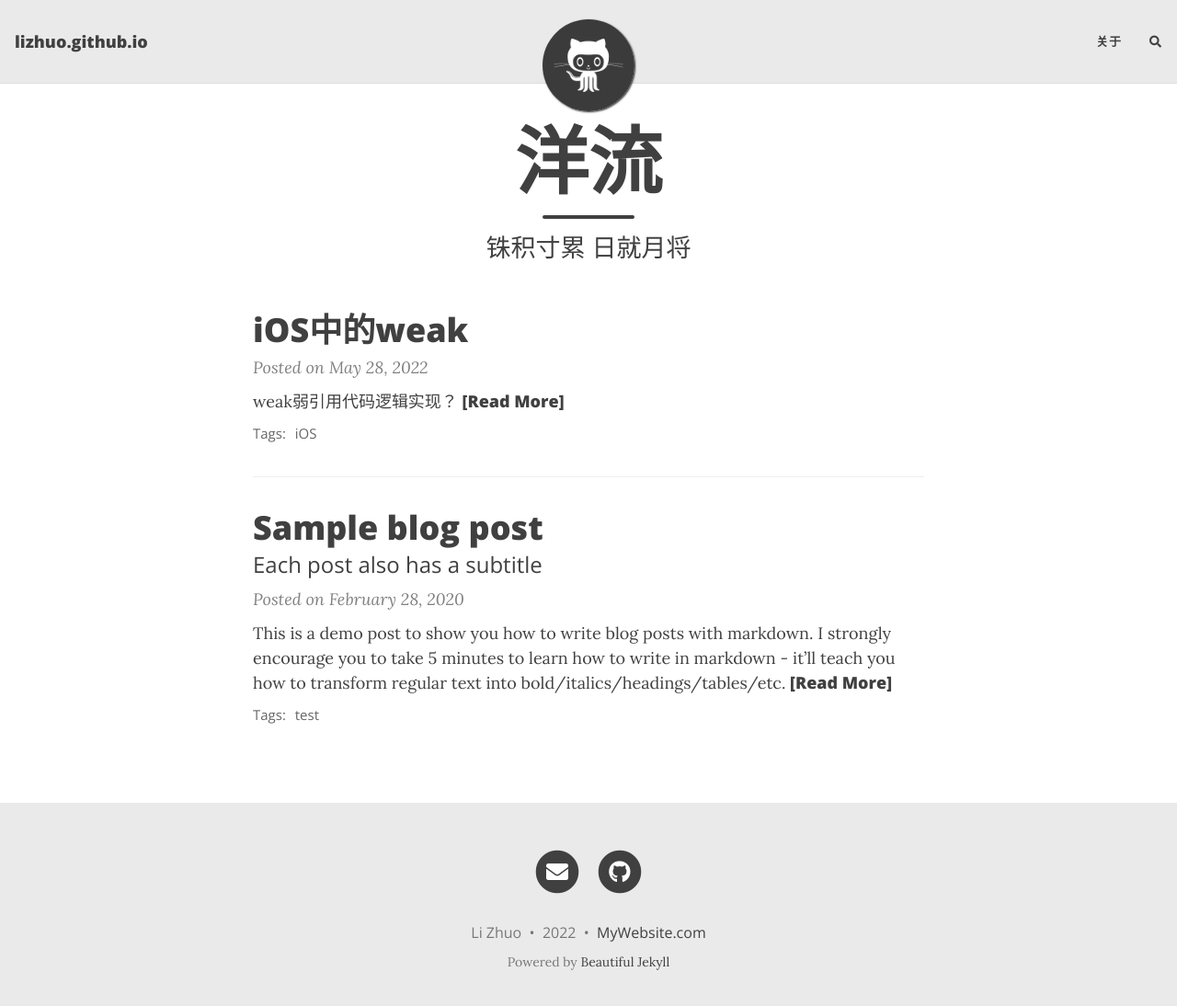
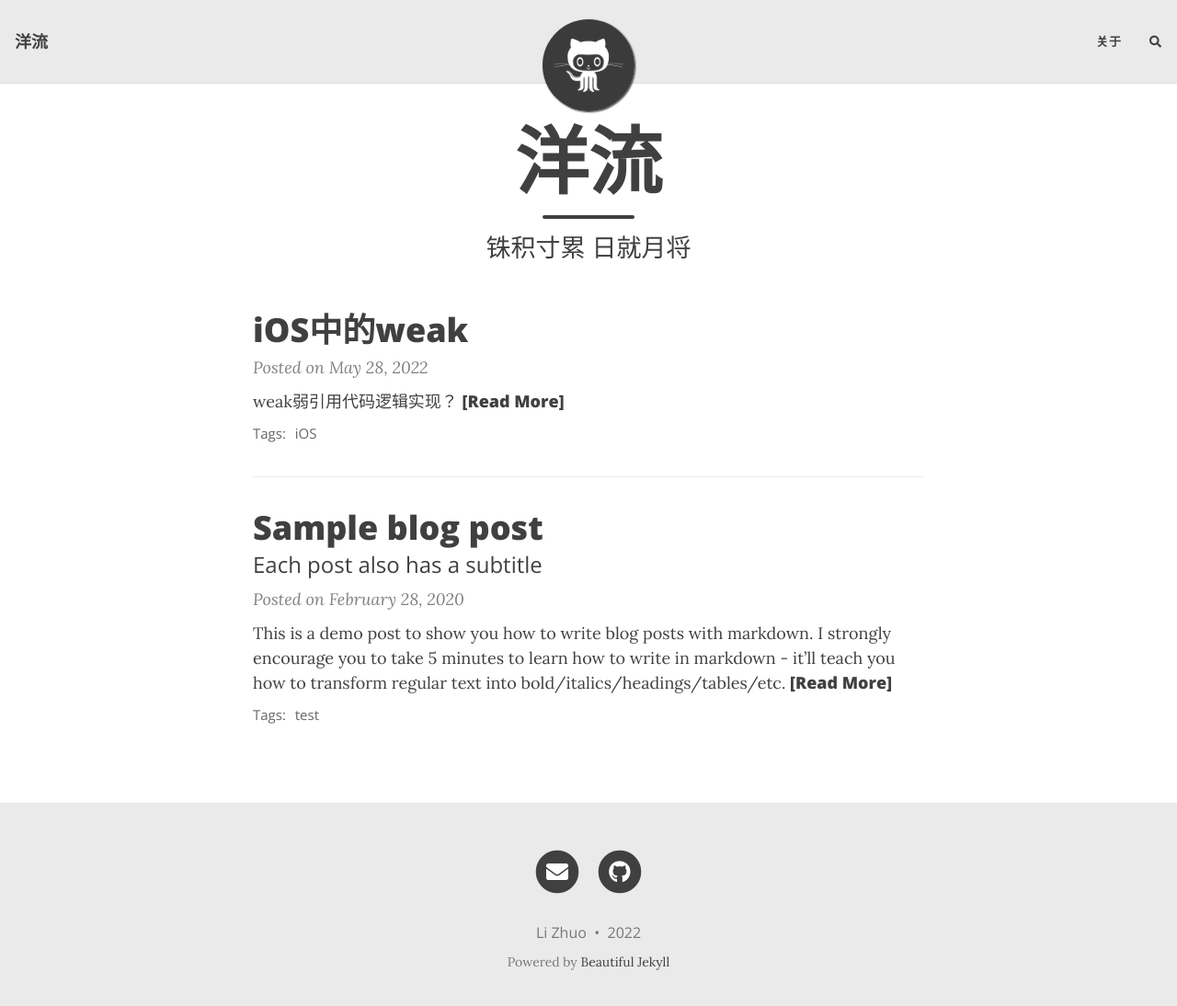
Before and after one commit to lizhuo2021/lizhuo.github.io, a Jekyll site: the page built from index.html, in a window 1280 px wide and 1107 px high. Shown: the top 1094 px of the window at 92% size. Built offline with Jekyll 4.4.1, drawn with Linux system fonts in a browser that asks for light colours; nearby versions of some CDN libraries; the list of posts is cut into pages by our own code; comment, search, counter and statistics services are not loaded; some of the changed lines change nothing that is shown.

Commit message:
Update _config.yml

```diff
--- a/_config.yml
+++ b/_config.yml
@@ -6,7 +6,7 @@
 # --- Required options --- #
 
 # Name of website
-# title: 洋流
+title: 洋流
 
 # Your name to show in the footer
 author: Li Zhuo
@@ -80,7 +80,7 @@ share-links-active:
 
 # How to display the link to your website in the footer
 # Remove this if you don't want a link in the footer
-url-pretty: "MyWebsite.com"
+# url-pretty: "MyWebsite.com"
 
 # Excerpt word length - Truncate the excerpt of each post on the feed page to the specified number of words
 excerpt_length: 50
```
